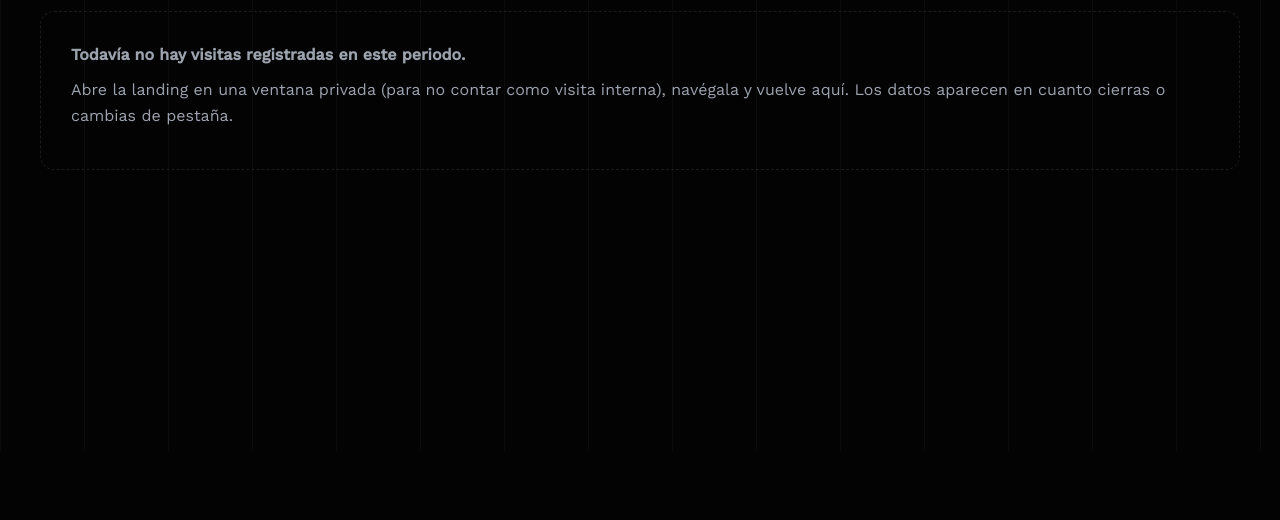
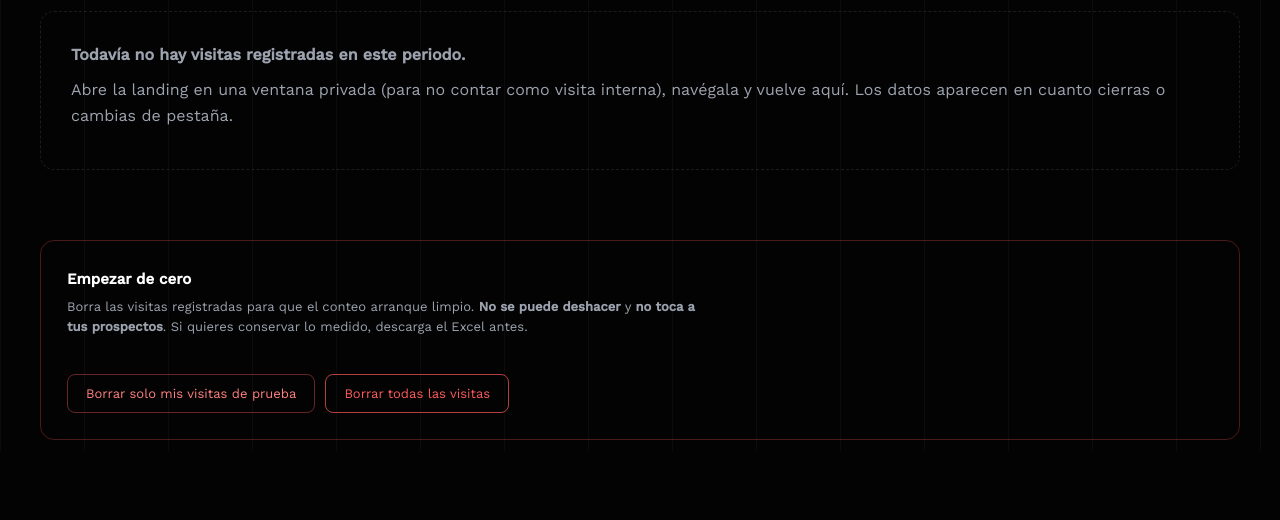
Before and after one commit to gabonam09-cyber/Life-Landing, a Flask app: page /panel/metricas in a window 1280 px wide. Shown: the part 349-869 px from the top of the page. Before the commit the page ends 519 px from the top, so only its background shows below. Run offline with Flask 3, Linux system fonts and the light colour scheme; the visitor is signed in with stand-in values (Sample User, id 1); data that the repository does not hold is empty.

Commit message:
Permite reiniciar las metricas desde el panel
Dos botones al final de /panel/metricas: borrar solo las visitas propias (las
hechas con sesion de admin, que son ruido de las pruebas) o borrar todas.

Los prospectos nunca se tocan. Solo por POST y con sesion iniciada: un enlace
disfrazado no puede destruir datos. Pide confirmacion antes de ejecutar y va al
final de la pagina, lejos de los filtros, para no pulsarlo sin querer.

Co-Authored-By: Claude Fable 5 <noreply@anthropic.com>

```diff
--- a/app/analitica.py
+++ b/app/analitica.py
@@ -384,6 +384,29 @@ def clics_para_mapa(dias=30, dispositivo="escritorio", incluir_internas=False, l
     ]
 
 
+def reiniciar_metricas(solo_internas=False):
+    """Borra las visitas registradas. Nunca toca los prospectos del formulario.
+
+    Con solo_internas se limpian unicamente las visitas propias (las hechas con
+    sesion de admin abierta), que son las que ensucian al estar probando.
+    """
+    consulta = Sesion.query
+    if solo_internas:
+        consulta = consulta.filter(Sesion.es_interna.is_(True))
+
+    sesiones = consulta.all()
+    if not sesiones:
+        return {"sesiones": 0, "clics": 0}
+
+    clics = sum(len(s.clics) for s in sesiones)
+
+    for sesion in sesiones:
+        db.session.delete(sesion)  # el cascade se lleva secciones, video y clics
+
+    db.session.commit()
+    return {"sesiones": len(sesiones), "clics": clics}
+
+
 def purgar_analitica_vieja(dias=90):
     """Borra sesiones antiguas. Los clics son lo que mas crece con el tiempo."""
     limite = datetime.now(timezone.utc) - timedelta(days=dias)
--- a/app/routes.py
+++ b/app/routes.py
@@ -10,7 +10,7 @@ from .config import usuarios_panel
 from .exportar import construir_excel, nombre_archivo
 
 from .analitica import (clics_para_mapa, purgar_analitica_vieja, registrar_eventos,
-                        resumen_metricas)
+                        reiniciar_metricas, resumen_metricas)
 from .extensions import csrf, limiter
 from .forms import ContactForm, LoginForm
 from .models import Lead, db
@@ -257,6 +257,24 @@ def panel_descargar():
     )
 
 
+@bp.route("/panel/metricas/reiniciar", methods=["POST"])
+@login_requerido
+def panel_reiniciar_metricas():
+    """Deja el contador de visitas en cero. Los prospectos no se tocan."""
+    solo_internas = request.form.get("alcance") == "internas"
+
+    borrado = reiniciar_metricas(solo_internas=solo_internas)
+
+    if not borrado["sesiones"]:
+        flash("No había visitas que borrar.", "success")
+    else:
+        que = "tus visitas de prueba" if solo_internas else "las visitas"
+        flash(f"Se borraron {que}: {borrado['sesiones']} visitas "
+              f"y {borrado['clics']} clics. Los prospectos siguen intactos.", "success")
+
+    return redirect(url_for("main.panel_metricas"))
+
+
 @bp.route("/salud")
 @limiter.exempt  # la pensa un vigilante externo cada pocos minutos
 def salud():
--- a/app/static/css/style.css
+++ b/app/static/css/style.css
@@ -784,6 +784,21 @@ footer{
   mix-blend-mode: screen;
 }
 
+/* Zona de borrado: separada y en rojo, para que no se confunda con los filtros. */
+.met-zona-peligro{
+  margin-top: 70px; padding: 26px;
+  border: 1px solid rgba(255,90,90,0.28); border-radius: 14px;
+}
+.met-form-reinicio{ display:flex; flex-wrap:wrap; gap: 10px; }
+.met-boton-peligro{
+  padding: 11px 18px; border-radius: 8px; font-size: 13px; font-family: inherit;
+  cursor: pointer; background: transparent; color: #ff8080;
+  border: 1px solid rgba(255,90,90,0.4); transition: all .2s ease;
+}
+.met-boton-peligro:hover{ background: rgba(255,90,90,0.12); color: #ff9c9c; }
+.met-boton-peligro--fuerte{ color: #ff5a5a; border-color: rgba(255,90,90,0.7); }
+.met-boton-peligro--fuerte:hover{ background: rgba(255,90,90,0.2); }
+
 @media (max-width: 700px){
   .met-nombre, .met-nombre--ancho{ width: 92px; font-size: 12px; }
   .met-valor{ width: 74px; font-size: 12px; }
--- a/app/static/js/panel_metricas.js
+++ b/app/static/js/panel_metricas.js
@@ -7,6 +7,27 @@
 (() => {
   'use strict';
 
+  // --- Confirmacion antes de borrar ---
+  // Va primero y aparte del mapa: el borrado es irreversible, asi que tiene que
+  // pedir confirmacion aunque no haya ni un clic que dibujar.
+  const formReinicio = document.querySelector('[data-confirmar]');
+  if (formReinicio) {
+    formReinicio.addEventListener('submit', (e) => {
+      const boton = e.submitter;
+      const todo = boton && boton.value === 'todo';
+
+      const aviso = todo
+        ? '¿Borrar TODAS las visitas registradas?\n\n'
+          + 'Se pierden las métricas de los visitantes reales.\n'
+          + 'Esto no se puede deshacer. Tus prospectos no se tocan.'
+        : '¿Borrar solo tus visitas de prueba?\n\n'
+          + 'Las de los visitantes reales se conservan.';
+
+      if (!window.confirm(aviso)) e.preventDefault();
+    });
+  }
+
+  // --- Mapa de clics ---
   const mapa = document.getElementById('mapa');
   const datos = document.getElementById('datos-clics');
   if (!mapa || !datos) return;
--- a/app/templates/panel_metricas.html
+++ b/app/templates/panel_metricas.html
@@ -149,6 +149,32 @@
   <script type="application/json" id="datos-clics">{{ clics|tojson }}</script>
 
   {% endif %}
+
+  {# --- Reinicio de metricas --- #}
+  {# Va al final y no arriba: es irreversible, asi que cuanto mas lejos del
+     resto de botones, menos probable es pulsarlo sin querer. #}
+  <div class="met-zona-peligro">
+    <h3 class="met-titulo">Empezar de cero</h3>
+    <p class="met-ayuda">
+      Borra las visitas registradas para que el conteo arranque limpio.
+      <strong>No se puede deshacer</strong> y <strong>no toca a tus prospectos</strong>.
+      Si quieres conservar lo medido, descarga el Excel antes.
+    </p>
+
+    <form method="POST" action="{{ url_for('main.panel_reiniciar_metricas') }}"
+          class="met-form-reinicio" data-confirmar>
+      <input type="hidden" name="csrf_token" value="{{ csrf_token() }}">
+
+      <button type="submit" name="alcance" value="internas" class="met-boton-peligro">
+        Borrar solo mis visitas de prueba
+      </button>
+
+      <button type="submit" name="alcance" value="todo"
+              class="met-boton-peligro met-boton-peligro--fuerte">
+        Borrar todas las visitas
+      </button>
+    </form>
+  </div>
 </section>
 
 {% endblock %}
```
